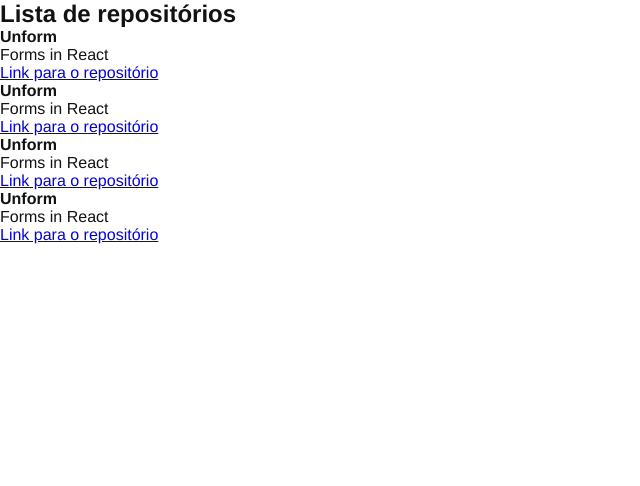
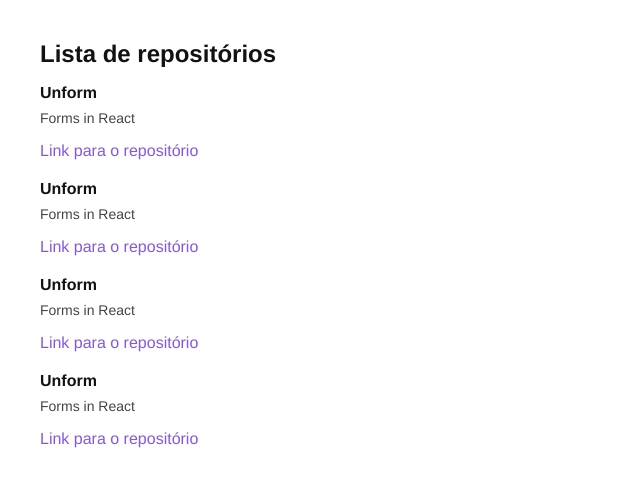
Before and after one commit to XandRules/RocketSeat-Ignite-reactjs, a React app: page / in a window 1280 px wide. Shown: the top 486 px of the page, without its empty margins (0-640 px from the left). Built offline with nearby package versions, Linux system fonts and the light colour scheme.

Commit message:
(chore) estilzando a lista de repositorios

```diff
--- a/src/App.jsx
+++ b/src/App.jsx
@@ -3,5 +3,9 @@ import { RepositoryList } from './components/RepositoryList';
 import './styles/global.scss';
 
 export function App() {
-  return <RepositoryList />
+  return (
+
+      <RepositoryList />
+
+  )
 }
--- a/src/components/RepositoryList.jsx
+++ b/src/components/RepositoryList.jsx
@@ -1,4 +1,6 @@
 import { RepositoryItem } from "./RepositoryItem";
+
+import '../styles/repositories.scss';
 
 const repository = {
     name: "Unform",
--- /dev/null
+++ b/src/styles/repositories.scss
@@ -0,0 +1,34 @@
+section.repository-list {
+    margin: 40px;
+
+    h1 {
+        margin-bottom: 16px;
+    }
+
+    ul{
+        list-style: none;
+
+        li{
+
+            margin-bottom: 20px;
+
+            &:last-child {
+                margin-bottom: 0px;
+            }
+
+           p {
+               font-size: 14px;
+               color: #444;
+               margin-top: 8px;
+           }
+
+           a {
+               display: inline-block;
+               margin-top: 16px;
+               text-decoration: none;
+               color: #8257e6;
+           }
+        }
+
+    }
+}
```
